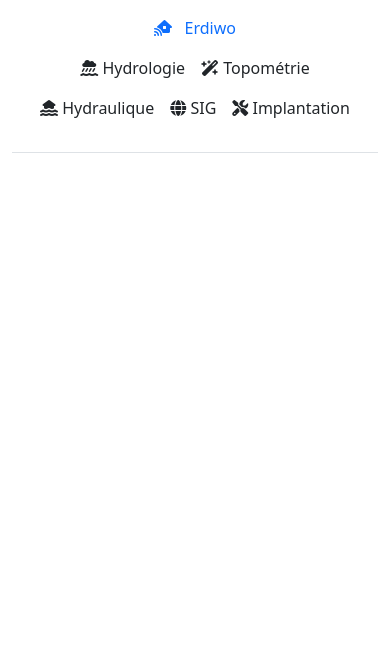
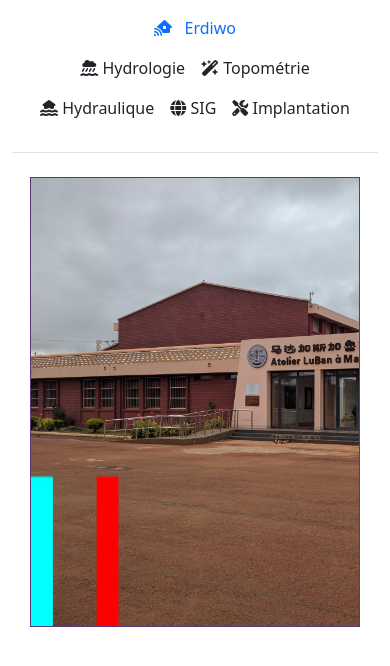
Before and after one commit to erdevphp/surveyorsf, a Symfony app: template templates/sig/index.html.twig in a window 390 px wide. Shown: the top 666 px of the page. Run offline with Twig, Linux system fonts and the light colour scheme; the template is opened without the code that fills it, so the values that code supplies are empty; some libraries are stand-ins or nearby versions.

Commit message:
Faire un test sur un canvas

```diff
--- /dev/null
+++ b/templates/_partials/_header.html.twig
@@ -0,0 +1,12 @@
+<header class="d-flex flex-wrap align-items-center justify-content-center justify-content-md-between py-3 mb-4 border-bottom">
+    <div class="d-flex align-items-center col-md-3 mb-2 mb-md-0 text-dark text-decoration-none font-weight-bold">
+        <a href="{{ path('hydrology')}}" class="text-decoration-none"><i class="fa-solid fa-house-signal"></i> &nbsp; Erdiwo</a>
+    </div>
+    <ul class="nav col-md-auto mb-2 justify-content-center mb-md-0">
+        <li><a href="{{ path('hydrology')}}" class="nav-link px-2 link-{{ app.request.attributes.get('_route') == 'hydrology' ? 'secondary' : 'dark' }}"><i class="fa-solid fa-cloud-showers-water"></i> Hydrologie</a></li>
+        <li><a href="{{ path('topometry')}}" class="nav-link px-2 link-{{ app.request.attributes.get('_route') == 'topometry' ? 'secondary' : 'dark' }}"><i class="fa-solid fa-wand-magic-sparkles"></i> Topométrie</a></li>
+        <li><a href="#" class="nav-link px-2 link-dark"><i class="fa-solid fa-house-flood-water"></i> Hydraulique</a></li>
+        <li><a href="{{ path('sig')}}" class="nav-link px-2 link-{{ app.request.attributes.get('_route') == 'sig' ? 'secondary' : 'dark' }}"><i class="fa-solid fa-globe"></i> SIG</a></li>
+        <li><a href="{{ path('implantation')}}" class="nav-link px-2 link-{{ app.request.attributes.get('_route') == 'implantation' ? 'secondary' : 'dark' }}"><i class="fa-solid fa-screwdriver-wrench"></i> Implantation</a></li>
+    </ul>
+</header>
--- a/templates/base.html.twig
+++ b/templates/base.html.twig
@@ -10,24 +10,9 @@
         {% block stylesheet %}{% endblock %}
     </head>
     <body>
-        <div class="container">
-            <header class="d-flex flex-wrap align-items-center justify-content-center justify-content-md-between py-3 mb-4 border-bottom">
-                <div class="d-flex align-items-center col-md-3 mb-2 mb-md-0 text-dark text-decoration-none font-weight-bold">
-                    <a href="{{ path('hydrology')}}" class="text-decoration-none"><i class="fa-solid fa-house-signal"></i> &nbsp; Erdiwo</a>
-                </div>
-                <ul class="nav col-md-auto mb-2 justify-content-center mb-md-0">
-                    <li><a href="{{ path('hydrology')}}" class="nav-link px-2 link-{{ app.request.attributes.get('_route') == 'hydrology' ? 'secondary' : 'dark' }}"><i class="fa-solid fa-cloud-showers-water"></i> Hydrologie</a></li>
-                    <li><a href="{{ path('topometry')}}" class="nav-link px-2 link-{{ app.request.attributes.get('_route') == 'topometry' ? 'secondary' : 'dark' }}"><i class="fa-solid fa-wand-magic-sparkles"></i> Topométrie</a></li>
-                    <li><a href="#" class="nav-link px-2 link-dark"><i class="fa-solid fa-house-flood-water"></i> Hydraulique</a></li>
-                    <li><a href="{{ path('sig')}}" class="nav-link px-2 link-{{ app.request.attributes.get('_route') == 'sig' ? 'secondary' : 'dark' }}"><i class="fa-solid fa-globe"></i> SIG</a></li>
-                    <li><a href="{{ path('implantation')}}" class="nav-link px-2 link-{{ app.request.attributes.get('_route') == 'implantation' ? 'secondary' : 'dark' }}"><i class="fa-solid fa-screwdriver-wrench"></i> Implantation</a></li>
-                </ul>
-            </header>
-        </div>
+        <div class="container"> {{ include('_partials/_header.html.twig') }} </div>
 
-        <main role="main">
-        {% block body %}{% endblock %}
-        </main>
+        <main role="main"> {% block body %}{% endblock %} </main>
 
         <script src="{{asset('assets/jquery/jquery.js')}}" type="text/javascript"></script>
         <script src="{{asset('assets/bootstrap/js/bootstrap.bundle.min.js')}}" type="text/javascript"></script>
--- a/templates/sig/index.html.twig
+++ b/templates/sig/index.html.twig
@@ -1,11 +1,18 @@
 {% extends 'base.html.twig' %}
 
-{% block title %}Hello SIGController!{% endblock %}
+{% block title %}SIG{% endblock %}
+
+{% block stylesheet %}
+<link rel="stylesheet" href="{{asset('assets/sig/sig.css')}}">
+{% endblock %}
+
 
 {% block body %}
-
+<div class="container d-flex justify-content-center sig-canvas-wrapper">
+    <canvas id="sig-canvas"></canvas>
+</div>
 {% endblock %}
 
 {% block javascript %}
-<script src="{{asset('assets/hydrology.js')}}" type="text/javascript"></script>
+<script src="{{asset('assets/sig/sig.js')}}" type="text/javascript"></script>
 {% endblock %}
```
Also changed, not shown: templates/hydrology/index.html.twig (+3 -4 lines), public/assets/hydrology/hydrology.js, public/assets/img/background/atelierLuban.jpg (added), public/assets/img/background/atelierLuban2.jpg (added), public/assets/img/background/back.png (added), public/assets/sig/sig.css (added), public/assets/sig/sig.js (added).
